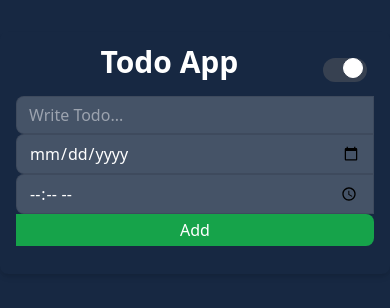
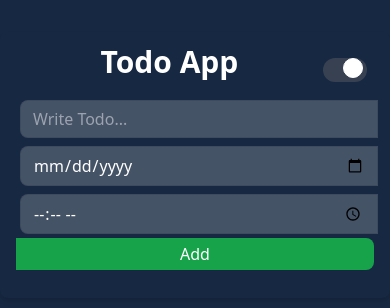
Before and after one commit to anishkumar2003/Todo, a React (Vite) app: page / in a window 390 px wide. Shown: the top 308 px of the page. Built offline with nearby package versions, Linux system fonts and the light colour scheme.

Commit message:
ui changed

```diff
--- a/src/Componenets/Todoformui/TodoForm.jsx
+++ b/src/Componenets/Todoformui/TodoForm.jsx
@@ -23,19 +23,19 @@
       <input
         type="text"
         placeholder="Write Todo..."
-        className="w-full border border-black/10 rounded-l-lg px-3 outline-none duration-150 bg-white/20 py-1.5"
+        className="w-full border border-black/10 rounded-l-lg px-3 outline-none duration-150 bg-white/20 py-1.5 m-1 md:m-0"
         value={todo}
         onChange={(e) => setTodo(e.target.value)}
       />
       <input
         type="date"
-        className="w-full border border-black/10 rounded-l-lg px-3 outline-none duration-150 bg-white/20 py-1.5"
+        className="w-full border border-black/10 rounded-l-lg px-3 outline-none duration-150 bg-white/20 py-1.5 m-1 md:m-0"
         value={date}
         onChange={(e) => setDate(e.target.value)}
       />
       <input
         type="time"
-        className="w-full border border-black/10 rounded-l-lg px-3 outline-none duration-150 bg-white/20 py-1.5"
+        className="w-full border border-black/10 rounded-l-lg px-3 outline-none duration-150 bg-white/20 py-1.5 m-1 md:m-0"
         value={time}
         onChange={(e) => setTime(e.target.value)}
       />
```
